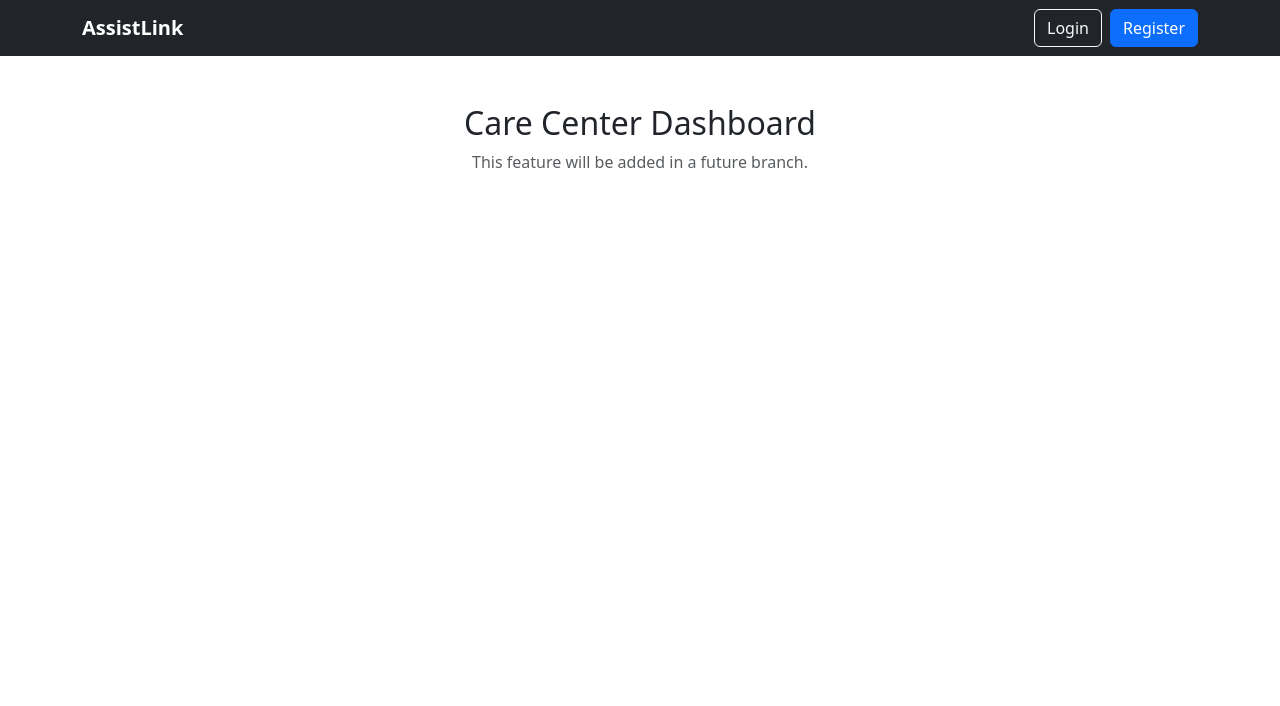
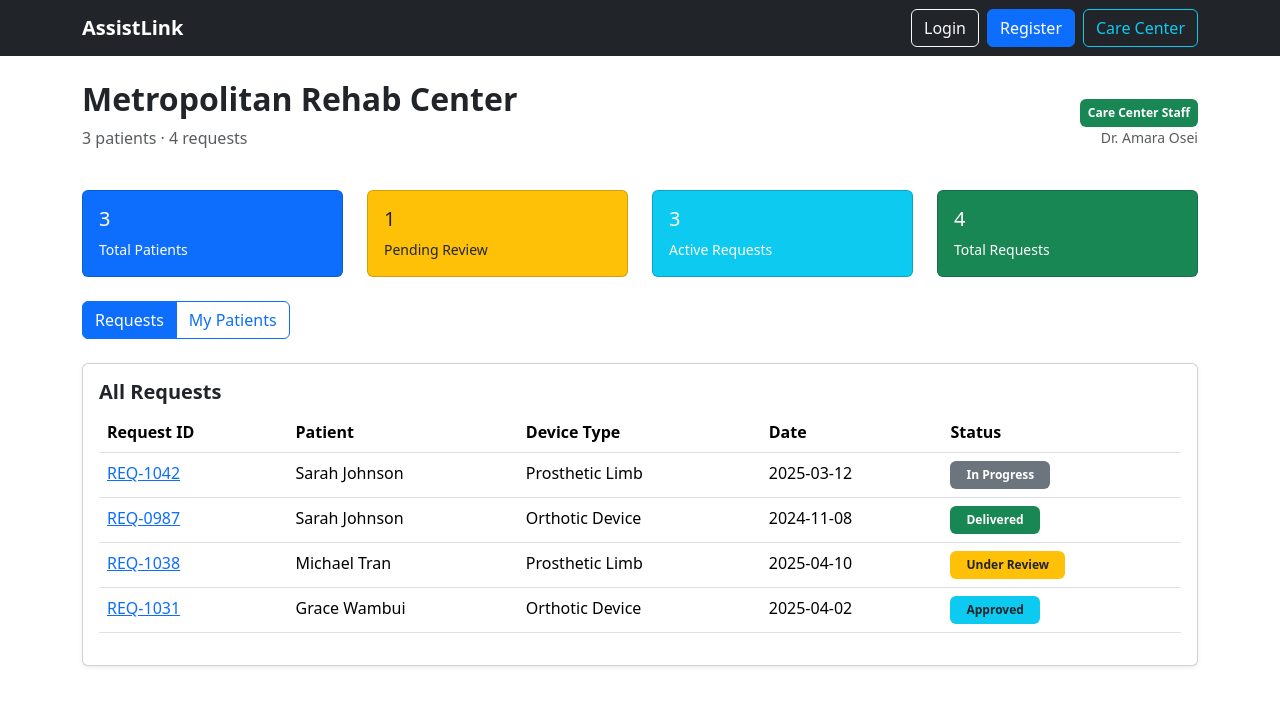
Before and after one commit to yasmeinabaza/assistlink-client, a React (Vite) app: page /care-center in a window 1280 px wide. Shown: the top 706 px of the page. Built offline with nearby package versions, Linux system fonts and the light colour scheme.

Commit message:
Added care center dashboard with status, request list, and patient list

```diff
--- a/src/components/Navbar.jsx
+++ b/src/components/Navbar.jsx
@@ -4,11 +4,12 @@ function Navbar() {
   return (
     <nav className="navbar navbar-expand-lg navbar-dark bg-dark">
       <div className="container">
-        <Link className="navbar-brand fw-bold" to="/"> AssistLink</Link>
+        <Link className="navbar-brand fw-bold" to="/">AssistLink</Link>
 
         <div className="d-flex">
-          <Link className="btn btn-outline-light me-2" to="/login">Login</Link>
-          <Link className="btn btn-primary" to="/register">Register</Link>
+          <Link className="btn btn-outline-light me-2" to="/login">Login </Link>
+          <Link className="btn btn-primary me-2" to="/register">Register</Link>
+          <Link className="btn btn-outline-info" to="/care-center">Care Center</Link>
         </div>
       </div>
     </nav>
--- /dev/null
+++ b/src/components/StatusBadge.jsx
@@ -0,0 +1,19 @@
+function StatusBadge({ status }) {
+  let colorClass = '';
+
+  if (status === 'Submitted') colorClass = 'bg-primary';
+  else if (status === 'Under Review') colorClass = 'bg-warning text-dark';
+  else if (status === 'Approved') colorClass = 'bg-info text-dark';
+  else if (status === 'In Progress') colorClass = 'bg-secondary';
+  else if (status === 'Delivered') colorClass = 'bg-success';
+  else if (status === 'Rejected') colorClass = 'bg-danger';
+  else colorClass = 'bg-secondary';
+
+  return (
+    <span className={`badge ${colorClass} px-3 py-2`}>
+      {status}
+    </span>
+  );
+}
+
+export default StatusBadge;
--- a/src/data/dummyData.js
+++ b/src/data/dummyData.js
@@ -1,18 +1,21 @@
 // Temporary dummy data (will be replaced by backend later)
 
+// Patient requests
 export const dummyRequests = [
   {
     id: 1,
     requestNumber: 'REQ-1042',
     deviceType: 'Prosthetic Limb',
     reason: 'New Device',
-    status: 'Submitted',
+    status: 'In Progress',
     submittedDate: '2025-03-12',
     notes: 'Lost right leg below knee in December 2024.',
     careCenter: 'Metropolitan Rehab Center',
     careCenterLocation: 'Nairobi',
     careCenterPhone: '+254 20 123 4567',
-    deliveryAddress: '14 Maple Avenue, Apt 2B, Nairobi 00100'
+    deliveryAddress: '14 Maple Avenue, Apt 2B, Nairobi 00100',
+    patientName: 'Sarah Johnson',
+    patientId: 1
   },
   {
     id: 2,
@@ -25,10 +28,43 @@ export const dummyRequests = [
     careCenter: 'Metropolitan Rehab Center',
     careCenterLocation: 'Nairobi',
     careCenterPhone: '+254 20 123 4567',
-    deliveryAddress: '14 Maple Avenue, Apt 2B, Nairobi 00100'
+    deliveryAddress: '14 Maple Avenue, Apt 2B, Nairobi 00100',
+    patientName: 'Sarah Johnson',
+    patientId: 1
+  },
+  {
+    id: 3,
+    requestNumber: 'REQ-1038',
+    deviceType: 'Prosthetic Limb',
+    reason: 'New Device',
+    status: 'Under Review',
+    submittedDate: '2025-04-10',
+    notes: 'Congenital limb difference. Right-hand dominant.',
+    careCenter: 'Metropolitan Rehab Center',
+    careCenterLocation: 'Nairobi',
+    careCenterPhone: '+254 20 123 4567',
+    deliveryAddress: '5 Jacaranda Close, Nairobi 00200',
+    patientName: 'Michael Tran',
+    patientId: 2
+  },
+  {
+    id: 4,
+    requestNumber: 'REQ-1031',
+    deviceType: 'Orthotic Device',
+    reason: 'New Device',
+    status: 'Approved',
+    submittedDate: '2025-04-02',
+    notes: 'Foot drop following stroke.',
+    careCenter: 'Metropolitan Rehab Center',
+    careCenterLocation: 'Nairobi',
+    careCenterPhone: '+254 20 123 4567',
+    deliveryAddress: '32 Kiambu Road, Nairobi 00600',
+    patientName: 'Grace Wambui',
+    patientId: 3
   }
 ];
 
+// Current logged in user (patient view)
 export const dummyUser = {
   id: 1,
   name: 'Sarah Johnson',
@@ -40,3 +76,43 @@ export const dummyUser = {
   careCenterPhone: '+254 20 123 4567',
   deliveryAddress: '14 Maple Avenue, Apt 2B, Nairobi 00100'
 };
+
+// Care center staff (for care center view)
+export const dummyCareCenterStaff = {
+  id: 1,
+  name: 'Dr. Amara Osei',
+  role: 'care-center',
+  careCenter: 'Metropolitan Rehab Center',
+  careCenterLocation: 'Nairobi'
+};
+
+// Patients list (for care center view)
+export const dummyPatients = [
+  {
+    id: 1,
+    name: 'Sarah Johnson',
+    dateOfBirth: '1985-03-14',
+    email: 'sarah.johnson@email.com',
+    phone: '+254 712 345 678',
+    address: '14 Maple Avenue, Apt 2B, Nairobi 00100',
+    registeredDate: '2025-01-10'
+  },
+  {
+    id: 2,
+    name: 'Michael Tran',
+    dateOfBirth: '1992-07-20',
+    email: 'm.tran@email.com',
+    phone: '+254 723 456 789',
+    address: '5 Jacaranda Close, Nairobi 00200',
+    registeredDate: '2025-04-01'
+  },
+  {
+    id: 3,
+    name: 'Grace Wambui',
+    dateOfBirth: '1978-11-02',
+    email: 'g.wambui@email.com',
+    phone: '+254 734 567 890',
+    address: '32 Kiambu Road, Nairobi 00600',
+    registeredDate: '2025-03-15'
+  }
+];
--- a/src/pages/careCenter/CareCenterDashboard.jsx
+++ b/src/pages/careCenter/CareCenterDashboard.jsx
@@ -1,8 +1,165 @@
+import { useState } from 'react';
+import { Link } from 'react-router-dom';
+import { dummyRequests, dummyPatients, dummyCareCenterStaff } from '../../data/dummyData';
+import StatusBadge from '../../components/StatusBadge';
+
 function CareCenterDashboard() {
+  const [viewMode, setViewMode] = useState('requests'); // 'requests' or 'patients'
+
+  const staff = dummyCareCenterStaff;
+  const patients = dummyPatients;
+  const requests = dummyRequests;
+
+  // counts
+  const totalPatients = patients.length;
+  const totalRequests = requests.length;
+
+  // Count pending requests (status is Submitted or Under Review)
+  const pendingRequests = requests.filter(
+    r => r.status === 'Submitted' || r.status === 'Under Review'
+  ).length;
+
+  // Count active requests (status is not Delivered or Rejected)
+  const activeRequests = requests.filter(
+    r => r.status !== 'Delivered' && r.status !== 'Rejected'
+  ).length;
+
   return (
-    <div className="container py-5 text-center">
-      <h2>Care Center Dashboard</h2>
-      <p className="text-muted">This feature will be added in a future branch.</p>
+    <div className="container py-4">
+      {/* Header */}
+      <div className="d-flex justify-content-between align-items-center mb-4">
+        <div>
+          <h2 className="fw-bold">{staff.careCenter}</h2>
+          <p className="text-muted">
+            {totalPatients} patients · {totalRequests} requests
+          </p>
+        </div>
+        <div className="text-end">
+          <span className="badge bg-success p-2">Care Center Staff</span>
+          <div className="small text-muted">{staff.name}</div>
+        </div>
+      </div>
+
+      {/* Stats Cards */}
+      <div className="row mb-4">
+        <div className="col-md-3">
+          <div className="card bg-primary text-white">
+            <div className="card-body">
+              <h5 className="card-title">{totalPatients}</h5>
+              <p className="card-text small">Total Patients</p>
+            </div>
+          </div>
+        </div>
+        <div className="col-md-3">
+          <div className="card bg-warning text-dark">
+            <div className="card-body">
+              <h5 className="card-title">{pendingRequests}</h5>
+              <p className="card-text small">Pending Review</p>
+            </div>
+          </div>
+        </div>
+        <div className="col-md-3">
+          <div className="card bg-info text-white">
+            <div className="card-body">
+              <h5 className="card-title">{activeRequests}</h5>
+              <p className="card-text small">Active Requests</p>
+            </div>
+          </div>
+        </div>
+        <div className="col-md-3">
+          <div className="card bg-success text-white">
+            <div className="card-body">
+              <h5 className="card-title">{totalRequests}</h5>
+              <p className="card-text small">Total Requests</p>
+            </div>
+          </div>
+        </div>
+      </div>
+
+      {/* View Toggle Buttons */}
+      <div className="btn-group mb-4" role="group">
+        <button
+          className={`btn ${viewMode === 'requests' ? 'btn-primary' : 'btn-outline-primary'}`}
+          onClick={() => setViewMode('requests')}
+        >
+          Requests
+        </button>
+        <button
+          className={`btn ${viewMode === 'patients' ? 'btn-primary' : 'btn-outline-primary'}`}
+          onClick={() => setViewMode('patients')}
+        >
+          My Patients
+        </button>
+      </div>
+
+      {/* Requests View */}
+      {viewMode === 'requests' && (
+        <div className="card shadow-sm">
+          <div className="card-body">
+            <h5 className="card-title fw-bold">All Requests</h5>
+            <div className="table-responsive">
+              <table className="table table-hover">
+                <thead>
+                  <tr>
+                    <th>Request ID</th>
+                    <th>Patient</th>
+                    <th>Device Type</th>
+                    <th>Date</th>
+                    <th>Status</th>
+                  </tr>
+                </thead>
+                <tbody>
+                  {requests.map(request => (
+                    <tr key={request.id}>
+                      <td>
+                        <Link to={`/care-center/request/${request.id}`}>
+                          {request.requestNumber}
+                        </Link>
+                      </td>
+                      <td>{request.patientName}</td>
+                      <td>{request.deviceType}</td>
+                      <td>{request.submittedDate}</td>
+                      <td><StatusBadge status={request.status} /></td>
+                    </tr>
+                  ))}
+                </tbody>
+              </table>
+            </div>
+          </div>
+        </div>
+      )}
+
+      {/* Patients View */}
+      {viewMode === 'patients' && (
+        <div>
+          <h5 className="fw-bold mb-3">My Patients</h5>
+          {patients.map(patient => (
+            <div key={patient.id} className="card shadow-sm mb-3">
+              <div className="card-body">
+                <div className="row align-items-center">
+                  <div className="col-md-8">
+                    <h6 className="fw-bold mb-1">{patient.name}</h6>
+                    <div className="small text-muted">
+                      <div>DOB: {patient.dateOfBirth}</div>
+                      <div>{patient.email}</div>
+                      <div>{patient.phone}</div>
+                      <div>{patient.address}</div>
+                    </div>
+                  </div>
+                  <div className="col-md-4 text-md-end">
+                    <Link
+                      to={`/care-center/patient/${patient.id}`}
+                      className="btn btn-outline-primary btn-sm"
+                    >
+                      View
+                    </Link>
+                  </div>
+                </div>
+              </div>
+            </div>
+          ))}
+        </div>
+      )}
     </div>
   );
 }
```
